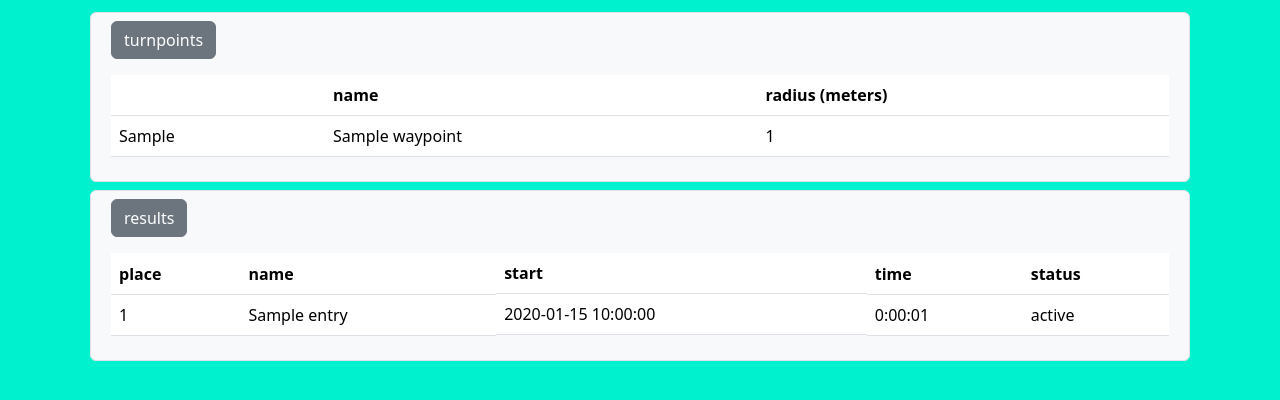
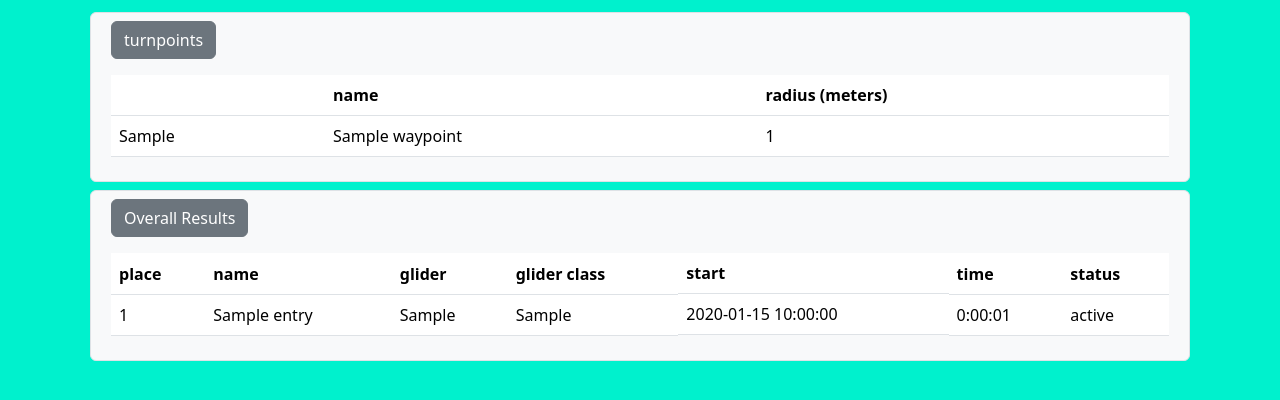
Before and after one commit to gerstle/sand-track, a Flask app: page /tasks/1 in a window 1280 px wide. Shown: the part 248-648 px from the top of the page. Run offline with Flask 3, Linux system fonts and the light colour scheme; tables that the repository leaves empty hold one stand-in row (values such as "Sample post"); some libraries are stand-ins or nearby versions.

Commit message:
add pilot and glider to form, results, etc.

```diff
--- a/src/models/entry.py
+++ b/src/models/entry.py
@@ -16,13 +16,15 @@ def remove_key(d, key):
 
 
 class Entry(db.Model):
-    __table_args__ = (db.UniqueConstraint('name', 'task_id'),)
+    __table_args__ = (db.UniqueConstraint('task_id', 'name', 'glider_class'),)
     id: Mapped[int] = mapped_column(primary_key=True)
     task_id: Mapped[int] = mapped_column(ForeignKey('task.id'))
     task: Mapped["Task"] = relationship(back_populates="entries")
     name: Mapped[str]
-    submitted: Mapped[datetime.datetime] = mapped_column(DateTime(timezone=True), default=func.now(),
-                                                         onupdate=func.now())
+    license: Mapped[Optional[str]]
+    glider: Mapped[Optional[str]]
+    glider_class: Mapped[str]
+    submitted: Mapped[datetime.datetime] = mapped_column(DateTime(timezone=True), default=func.now(), onupdate=func.now())
     start: Mapped[Optional[datetime.datetime]] = mapped_column(DateTime(timezone=True))
     end: Mapped[Optional[datetime.datetime]] = mapped_column(DateTime(timezone=True))
     status: Mapped[str]
--- a/src/templates/tasks/detail.html
+++ b/src/templates/tasks/detail.html
@@ -1,6 +1,45 @@
 {% extends "base.html" %}
 
 {% block content %}
+    {% if entry %}
+        <div class="row rounded border bg-light p-2 m-2">
+            <div class="col">
+                <div class="row text-start">
+                    <div class="col">
+                        <button class="btn btn-secondary" type="button" data-bs-toggle="collapse"
+                                data-bs-target="#entry"
+                                aria-expanded="false" aria-controls="entry">your entry
+                        </button>
+                    </div>
+                </div>
+                <div class="row mt-3 collapse multi-collapse show" id="entry">
+                    <div class="col">
+                        <table class="table table-hover">
+                            <thead>
+                            <tr>
+                                <th class="text-start">pilot</th>
+                                <th class="text-start">SSS</th>
+                                <th class="text-start">ESS</th>
+                                <th class="text-start">total time</th>
+                                <th class="text-start">status</th>
+                            </tr>
+                            </thead>
+                            <tbody>
+                            <tr>
+                                <td class="text-start">{{ entry.name }}</td>
+                                <td class="text-start">{{ entry.start or "-" }}</td>
+                                <td class="text-start">{{ entry.end or "-" }}</td>
+                                <td class="text-start">{{ entry.elapsed() }}</td>
+                                <td class="text-start">{{ entry.status }}</td>
+                            </tr>
+                            </tbody>
+                        </table>
+                    </div>
+                </div>
+            </div>
+        </div>
+    {% endif %}
+
     <div class="clearfix">
         <div class="float-start">
             <h1>Task: {{ task.name }}</h1>
@@ -11,6 +50,7 @@
             <h2>{{ task.description or "" }}</h2>
         </div>
     </div>
+
     <p class="text-start">
         <button type="button" class="btn btn-primary" data-bs-toggle="modal" data-bs-target="#submitTracklogModal">
             submit your tracklog
@@ -52,62 +92,25 @@
         </div>
     </div>
 
-    {% if entry %}
-        <div class="row rounded border bg-light p-2 m-2">
-            <div class="col">
-                <div class="row text-start">
-                    <div class="col">
-                        <button class="btn btn-secondary" type="button" data-bs-toggle="collapse"
-                                data-bs-target="#entry"
-                                aria-expanded="false" aria-controls="entry">your entry
-                        </button>
-                    </div>
-                </div>
-                <div class="row mt-3 collapse multi-collapse show" id="entry">
-                    <div class="col">
-                        <table class="table table-hover">
-                            <thead>
-                            <tr>
-                                <th class="text-start">pilot</th>
-                                <th class="text-start">SSS</th>
-                                <th class="text-start">ESS</th>
-                                <th class="text-start">total time</th>
-                                <th class="text-start">status</th>
-                            </tr>
-                            </thead>
-                            <tbody>
-                            <tr>
-                                <td class="text-start">{{ entry.name }}</td>
-                                <td class="text-start">{{ entry.start or "-" }}</td>
-                                <td class="text-start">{{ entry.end or "-" }}</td>
-                                <td class="text-start">{{ entry.elapsed() }}</td>
-                                <td class="text-start">{{ entry.status }}</td>
-                            </tr>
-                            </tbody>
-                        </table>
-                    </div>
-                </div>
-            </div>
-        </div>
-    {% endif %}
-
     <div class="row rounded border bg-light p-2 m-2">
         <div class="col">
             <div class="row text-start">
                 <div class="col">
                     <button class="btn btn-secondary" type="button" data-bs-toggle="collapse"
-                            data-bs-target="#results"
-                            aria-expanded="false" aria-controls="results">results
+                            data-bs-target="#overall-results"
+                            aria-expanded="false" aria-controls="overall-results">Overall Results
                     </button>
                 </div>
             </div>
-            <div class="row mt-3 collapse multi-collapse show" id="results">
+            <div class="row mt-3 collapse multi-collapse show" id="overall-results">
                 <div class="col">
                     <table class="table table-hover">
                         <thead>
                         <tr>
                             <th class="text-start">place</th>
                             <th class="text-start">name</th>
+                            <th class="text-start">glider</th>
+                            <th class="text-start">glider class</th>
                             <th class="text-start d-none d-lg-block">start</th>
                             <th class="text-start">time</th>
                             <th class="text-start">status</th>
@@ -118,6 +121,8 @@
                             <tr>
                                 <td class="text-start">{{ loop.index0 + 1 }}</td>
                                 <td class="text-start">{{ e.name }}</td>
+                                <td class="text-start">{{ e.glider }}</td>
+                                <td class="text-start">{{ e.glider_class }}</td>
                                 <td class="text-start d-none d-lg-block">{{ e.start or '-' }}</td>
                                 <td class="text-start">{{ e.elapsed() or '-' }}</td>
                                 <td class="text-start">{{ e.status }}</td>
@@ -130,6 +135,54 @@
         </div>
     </div>
 
+    {% for category in category_entries %}
+        {% if category.entries | length > 0 %}
+            <div class="row rounded border bg-light p-2 m-2">
+                <div class="col">
+                    <div class="row text-start">
+                        <div class="col">
+                            <button class="btn btn-secondary" type="button" data-bs-toggle="collapse"
+                                    data-bs-target="#{{ category.id }}-results"
+                                    aria-expanded="false" aria-controls="{{ category.id }}-results">
+                                {{ category.name }}
+                            </button>
+                        </div>
+                    </div>
+                    <div class="row mt-3 collapse multi-collapse show" id="{{ category.id }}-results">
+                        <div class="col">
+                            <table class="table table-hover">
+                                <thead>
+                                <tr>
+                                    <th class="text-start">place</th>
+                                    <th class="text-start">name</th>
+                                    <th class="text-start">glider</th>
+                                    <th class="text-start">glider class</th>
+                                    <th class="text-start d-none d-lg-block">start</th>
+                                    <th class="text-start">time</th>
+                                    <th class="text-start">status</th>
+                                </tr>
+                                </thead>
+                                <tbody>
+                                {% for e in category.entries %}
+                                    <tr>
+                                        <td class="text-start">{{ loop.index0 + 1 }}</td>
+                                        <td class="text-start">{{ e.name }}</td>
+                                        <td class="text-start">{{ e.glider }}</td>
+                                        <td class="text-start">{{ e.glider_class }}</td>
+                                        <td class="text-start d-none d-lg-block">{{ e.start or '-' }}</td>
+                                        <td class="text-start">{{ e.elapsed() or '-' }}</td>
+                                        <td class="text-start">{{ e.status }}</td>
+                                    </tr>
+                                {% endfor %}
+                                </tbody>
+                            </table>
+                        </div>
+                    </div>
+                </div>
+            </div>
+        {% endif %}
+    {% endfor %}
+
     <div class="modal" tabindex="-1" id="submitTracklogModal">
         <div class="modal-dialog">
             <div class="modal-content">
@@ -141,8 +194,45 @@
                     </div>
                     <div class="modal-body text-start">
                         <div class="mb-3">
-                            <label for="tracklogFile" class="form-label">igc tracklog file</label>
+                            <label for="name" class="form-label">Pilot Name</label>
+                            <input class="form-control" type="text" id="name" name="name">
+                            <div class="form-text">
+                                Full name. Until we get logins setup, please try to use a consistent name
+                            </div>
+                        </div>
+                        <div class="mb-3">
+                            <label for="license" class="form-label">Pilot License</label>
+                            <input class="form-control" type="text" id="license" name="license">
+                            <div class="form-text">
+                                USHPA / HPAC / IPPI Number
+                            </div>
+                        </div>
+                        <div class="mb-3">
+                            <label for="glider" class="form-label">Glider</label>
+                            <input class="form-control" type="text" id="glider" name="glider">
+                            <div class="form-text">
+                                Glider make and model. Eg. 'Ozone Delta4'
+                            </div>
+                        </div>
+                        <div class="mb-3">
+                            <label for="gliderClass" class="form-label">Glider Class</label>
+                            <select name="gliderClass" id="gliderClass" class="form-select">
+                                <option value="EN-A">EN-A</option>
+                                <option value="EN-B">EN-B</option>
+                                <option value="EN-C">EN-C</option>
+                                <option value="EN-D">EN-D</option>
+                                <option value="EN-CCC">EN-CCC</option>
+                                <option value="Mini">Mini</option>
+                                <option value="Parakite">Parakite</option>
+
+                            </select>
+                        </div>
+                        <div class="mb-3">
+                            <label for="tracklogFile" class="form-label">Tracklog File</label>
                             <input class="form-control" type="file" id="tracklogFile" name="tracklogFile">
+                            <div class="form-text">
+                                Only IGC tracklogs are supported.
+                            </div>
                         </div>
                     </div>
                     <div class="modal-footer">
```
Also changed, not shown: src/migrations/versions/044611c24762_initial.py (renamed from src/migrations/versions/ab52761e4d74_initial.py, +7 -4 lines), src/setup.py (+14 -2 lines), src/tasks.py (+48 -6 lines).
